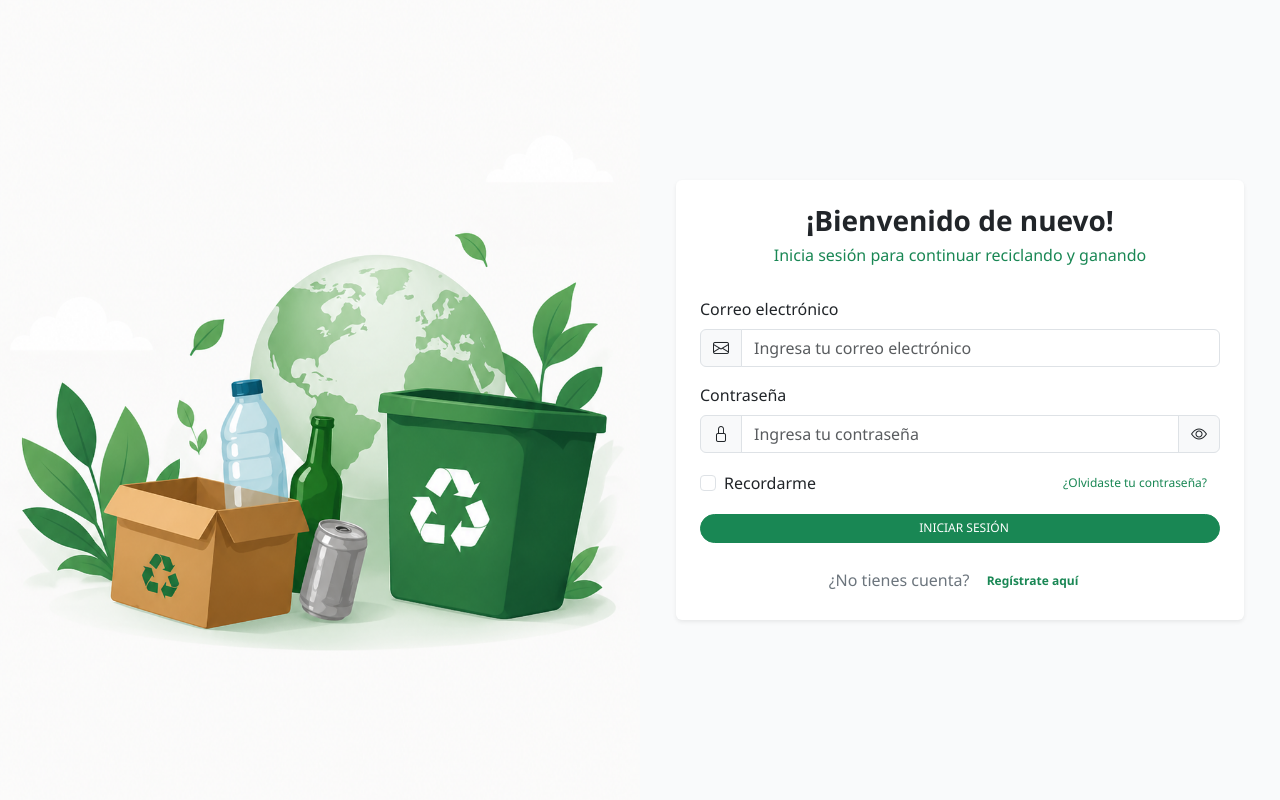
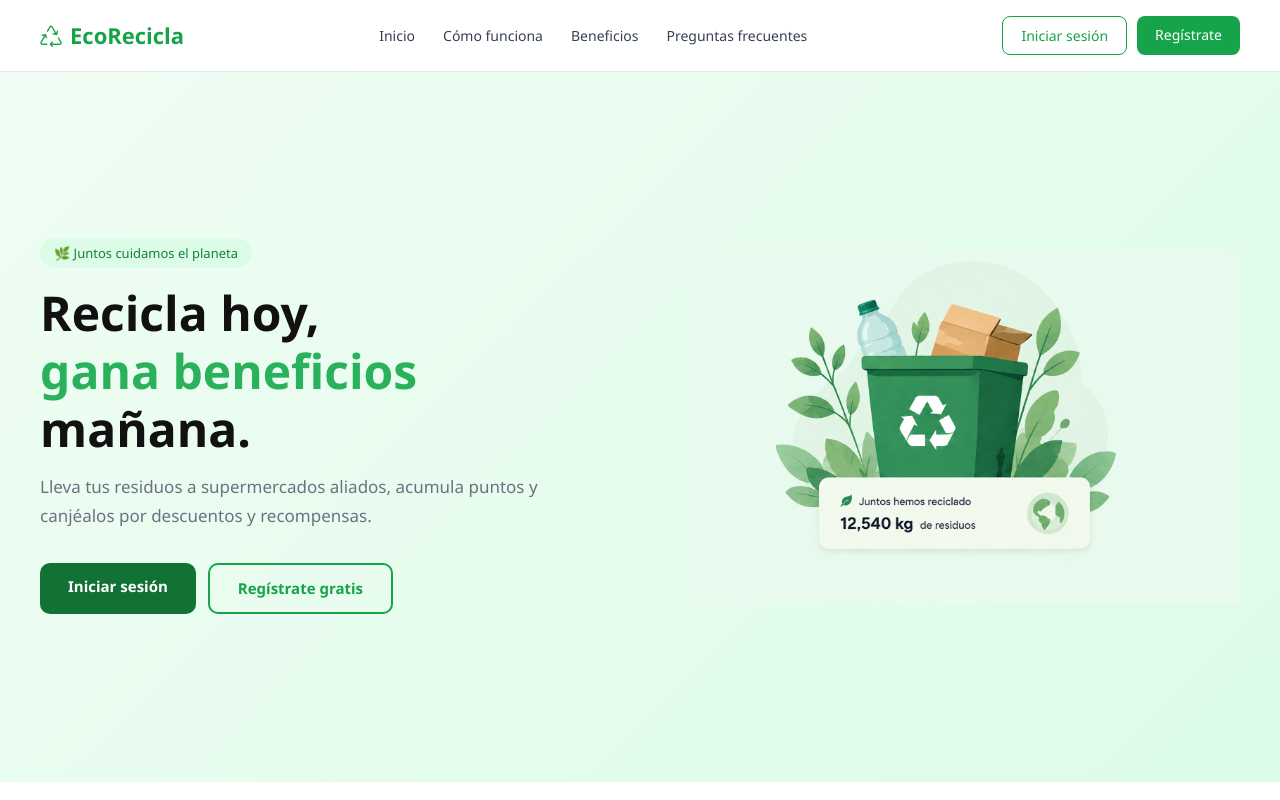
Before and after one commit to escobar1003/recycling_frontend2, a React (Create React App) app: page / in a window 1280 px wide. Shown: the top 800 px of the page. Built offline with nearby package versions, Linux system fonts and the light colour scheme.

Commit message:
subo cambios

```diff
--- a/src/App.jsx
+++ b/src/App.jsx
@@ -87,13 +87,15 @@ export default function App() {
   if (!user) {
     return (
       <Routes>
-        <Route path="/*" element={<Login onLogin={handleLogin} />} />
+        <Route path="/"         element={<LandingPage />} />
+        <Route path="/login"    element={<Login onLogin={handleLogin} />} />
         <Route path="/registro" element={<Registro />} />
-        <Route path="/forgot" element={<ForgotPassword />} />
-        <Route path="*" element={<Navigate to="/" replace />} />
+        <Route path="/forgot"   element={<ForgotPassword />} />
+        <Route path="*"         element={<Navigate to="/" replace />} />
       </Routes>
     );
   }
+
 
   const shared = { state, dispatch, showToast, navigate, user };
 
```
